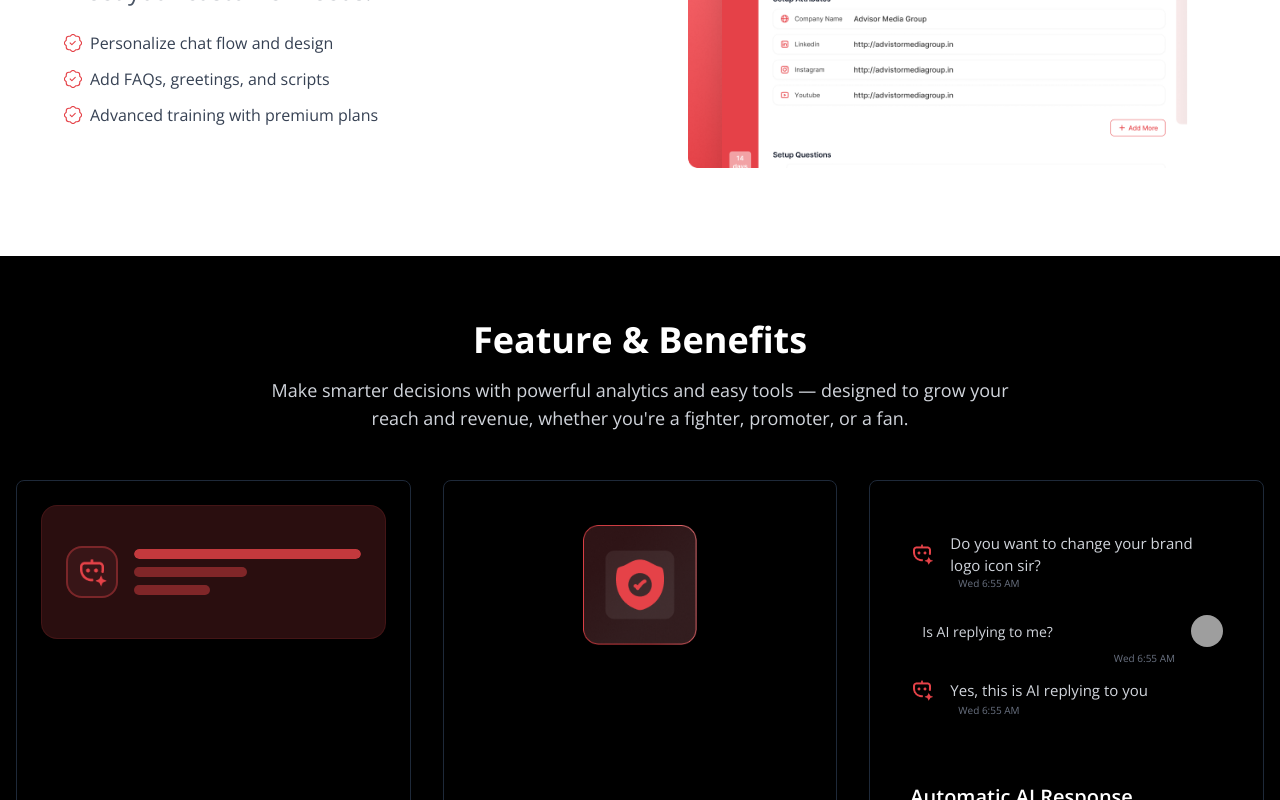
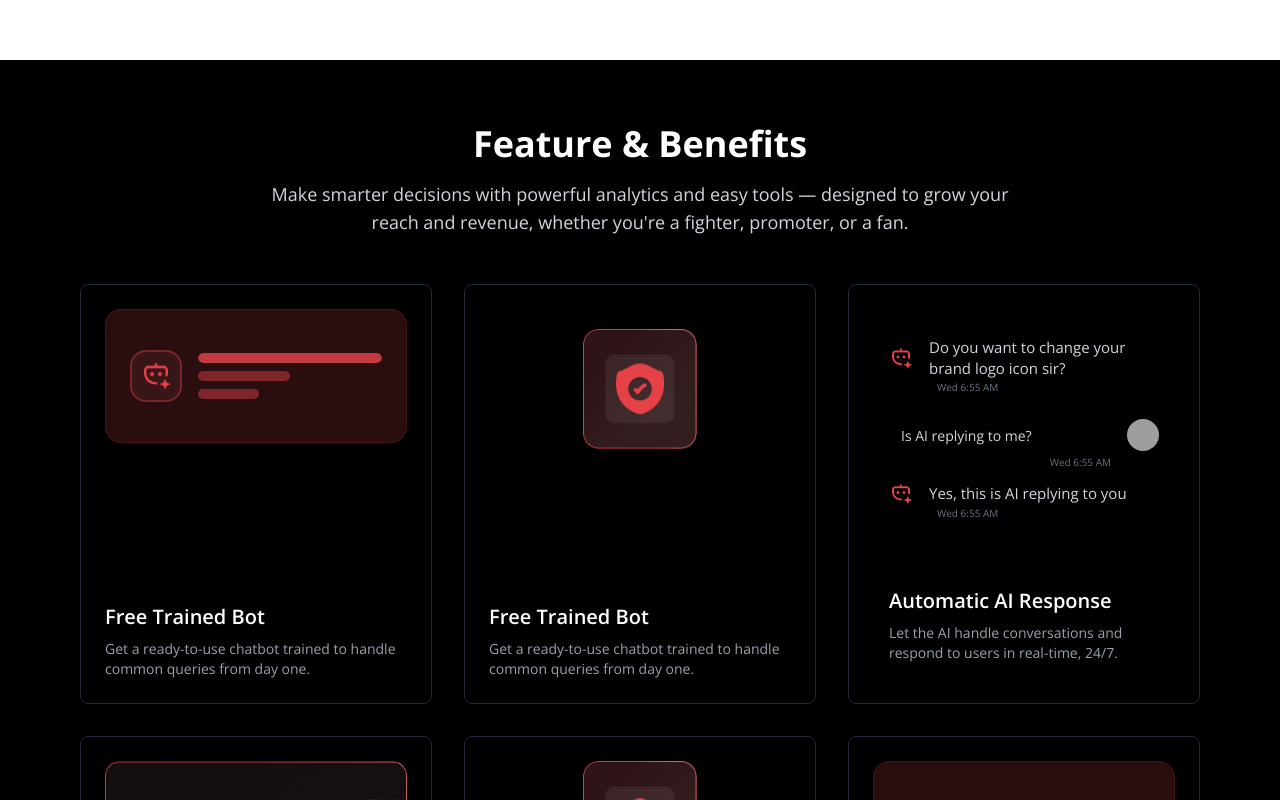
Before and after one commit to arman-miaa/ChatBot, a React (Vite) app: page / in a window 1280 px wide. Shown: the part 3180-3980 px from the top of the page. Built offline with nearby package versions, Linux system fonts and the light colour scheme; grey boxes are pictures that could not be loaded.

Commit message:
working features section for some modified

```diff
--- a/src/components/FAQSection.jsx
+++ b/src/components/FAQSection.jsx
@@ -1,4 +1,4 @@
-// components/FAQSection.tsx
+
 const faqData = [
   {
     question: "How easy is it to set up the chatbot on my website?",
@@ -29,7 +29,7 @@ const faqData = [
 
 const FAQSection = () => {
   return (
-    <section id="faq" className="py-12 px-4 max-w-3xl mx-auto">
+    <section id="faq" className="py-12 px-4 max-w-5xl mx-auto">
       <h2 className="text-2xl md:text-4xl font-semibold text-center mb-2">FAQ</h2>
       <p className="text-center text-sm md:text-[16px] text-gray-500 mb-8">
         Some of the most asked questions from the world
--- a/src/components/Features.jsx
+++ b/src/components/Features.jsx
@@ -1,4 +1,4 @@
-import { Shield, MessageSquare, Lock, Zap, Bot } from "lucide-react";
+
 
 import frameImg2 from "../assets/Frame1.png";
 import frameImg4 from "../assets/Frame2.png";
@@ -11,7 +11,7 @@ import ProgressGroup from "../shared/ProgressGroup";
 const Features = () => {
   return (
     <div id="features" className="bg-black py-12 md:py-16 text-white">
-      <div className="container mx-auto px-4 text-center">
+      <div className="container mx-auto md:px-20 text-center">
         <h2 className="text-2xl md:text-4xl font-bold mb-4">
           Feature & Benefits
         </h2>
@@ -23,7 +23,7 @@ const Features = () => {
 
         <div className="grid grid-cols-1 md:grid-cols-2 lg:grid-cols-3 gap-8">
           {/* Card 1: Free Trained Bot */}
-          <div className="border border-gray-800 p-6 pt-24 md:pt-6 rounded-lg shadow-lg flex flex-col justify-between  md:min-h-[420px] text-left">
+          <div className="border border-gray-800 p-6 pt-24 md:pt-6 rounded-lg shadow-lg flex flex-col justify-between   text-left">
             <div>
               <ProgressGroup icon={logo} />
             </div>
@@ -59,7 +59,7 @@ const Features = () => {
           </div>
 
           {/* Card 3: Automatic AI Response */}
-          <div className="border border-gray-800 p-2 md:p-6 pt-24 md:pt-6 rounded-lg shadow-lg flex flex-col justify-between  md:min-h-[420px] text-left">
+          <div className="border border-gray-800 p-2 md:p-6 pt-24 md:pt-6 rounded-lg shadow-lg flex flex-col justify-between   text-left">
             <div className="w-full bg-black text-white p-4 rounded-lg space-y-3">
               {/* AI Message */}
               <div className="flex items-start space-x-2 ">
--- a/src/components/Footer.jsx
+++ b/src/components/Footer.jsx
@@ -1,5 +1,4 @@
-
-import logoImg from "../assets/footerLogo.png"
+import logoImg from "../assets/footerLogo.png";
 import footerIcon from "../assets/footerIcon.png";
 import { PiLetterCirclePFill } from "react-icons/pi";
 
@@ -23,7 +22,7 @@ const Footer = () => {
       </div>
 
       {/* Main Footer Content */}
-      <div className="relative">
+      <div className="relative ">
         {/* Corner Background Shadows */}
 
         <div className="pointer-events-none absolute inset-x-0 bottom-0 h-32">
@@ -34,7 +33,7 @@ const Footer = () => {
           <div className="sm:hidden mx-auto w-100 h-80 rounded-full bg-red-600/20 blur-2xl"></div>
         </div>
 
-        <div className="container mx-auto px-4 md:px-20  md:py-16 pb-6 md:pb-20 relative z-10">
+        <div className="container mx-auto px-4 md:px-0   md:py-16 pb-6 md:pb-20 relative z-10">
           <div className="grid grid-cols-1 lg:grid-cols-2 gap-12">
             {/* Left Side - Brand Info Section */}
             <div>
--- a/src/components/WorkSection.jsx
+++ b/src/components/WorkSection.jsx
@@ -6,7 +6,7 @@ import workImg3 from "../assets/workImg3.png"
 const WorkSection = () => {
   return (
     <div id="howto" className="py-10 md:py-16 px-4 ">
-      <div className="max-w-6xl mx-auto">
+      <div className="container mx-auto md:px-36">
         {/* Header */}
         <div className="text-center mb-16">
           <h2 className="text-2xl md:text-4xl font-semibold text-gray-900 mb-3 md:mb-4">
```
